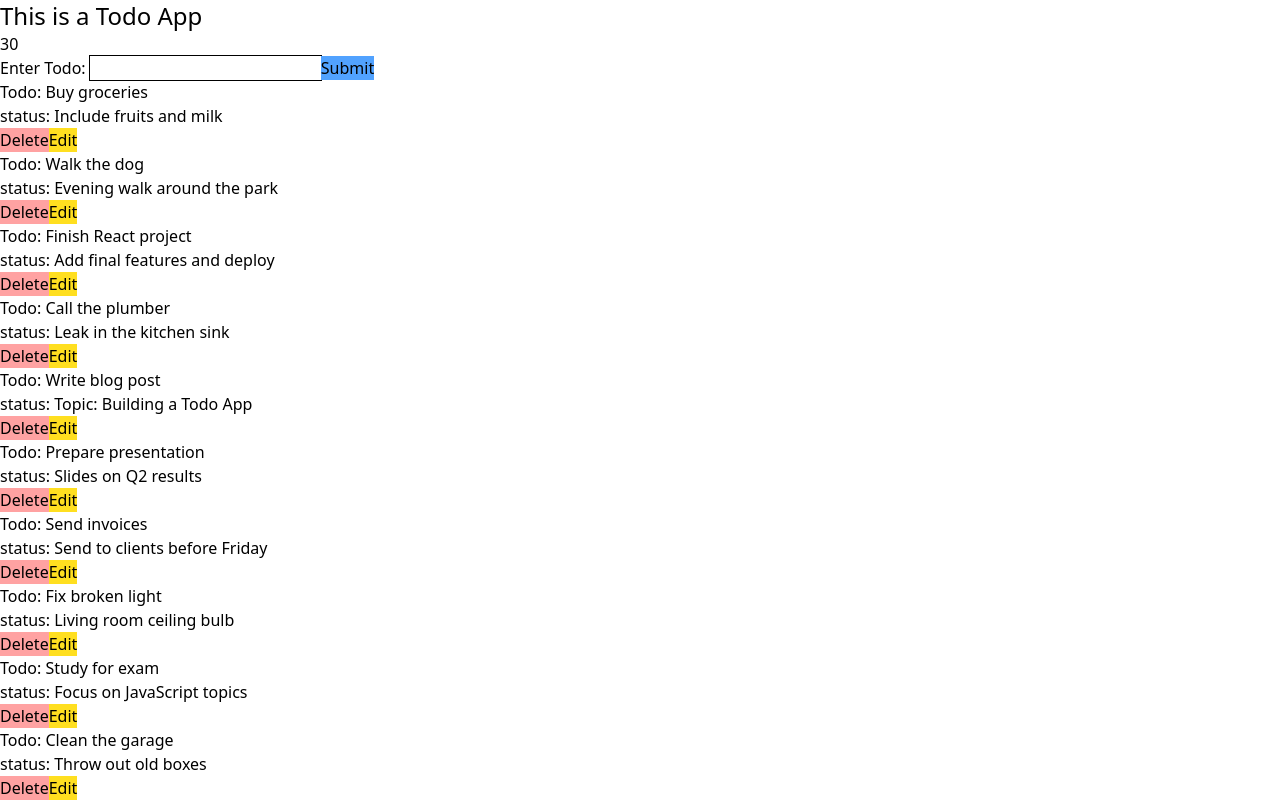
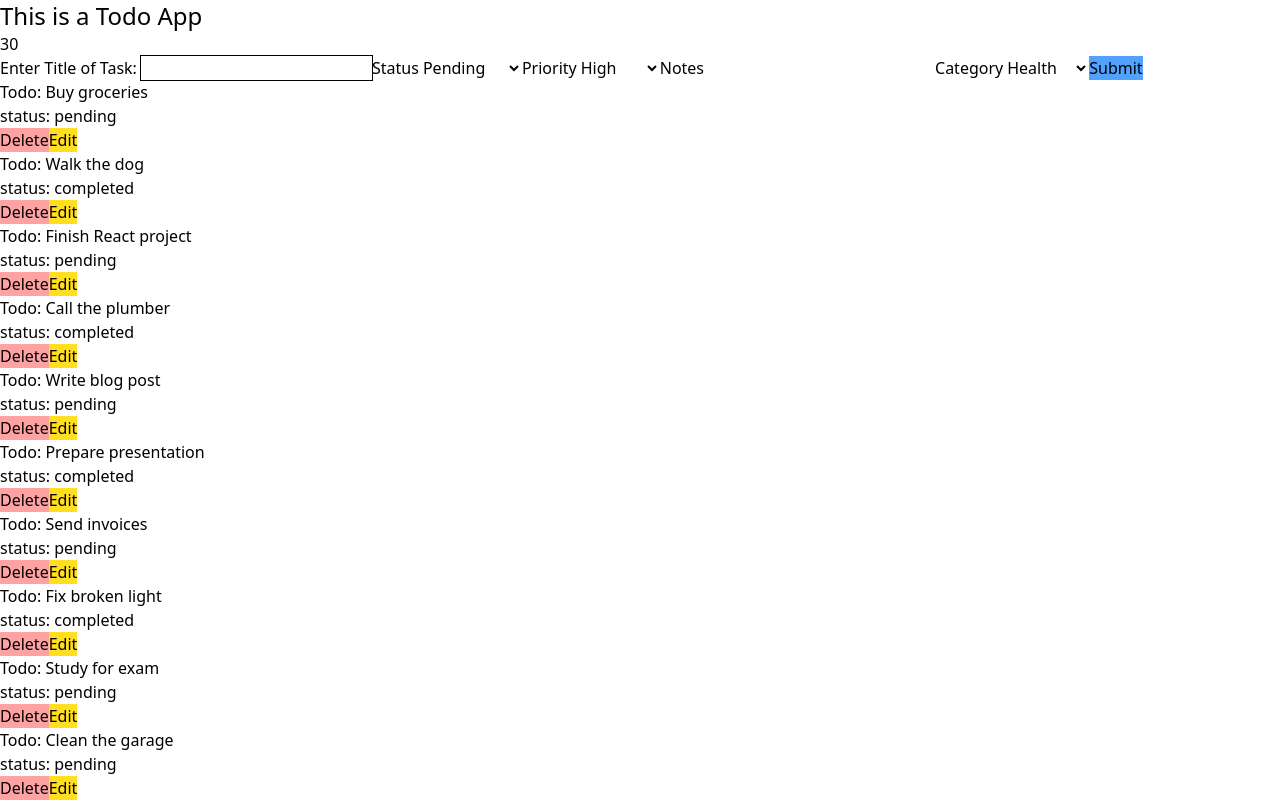
Before and after one commit to GeorgeAppianing/Todo-App, a React (Vite) app: page / in a window 1280 px wide. Shown: the top 802 px of the page. Built offline with nearby package versions, Linux system fonts and the light colour scheme; data requests are answered from the project's data file.

Commit message:
structured skeleton of project

```diff
--- a/src/App.jsx
+++ b/src/App.jsx
@@ -4,9 +4,13 @@ import axios from "axios";
 function App({ URL }) {
   const [todos, setTodos] = useState([]);
   const [loading, setLoading] = useState(false);
-  const [input, setInput] = useState("");
+  const [task, setTask] = useState("");
+  const [completed, setCompleted] = useState("");
+  const [priority, setPriority] = useState("");
+  const [notes, setNotes] = useState("");
+  const [category, setCategory] = useState("");
 
-  const sortedList = todos.slice(0, 10);
+  const sortedList = todos.slice(0, 100);
 
   function fetchData() {
     setLoading(true);
@@ -22,36 +26,6 @@ function App({ URL }) {
       });
   }
 
-  function handleSubmit(e) {
-    e.preventDefault();
-    if (!input) {
-      return;
-    }
-    axios
-      .post(URL, { title: input, completed: false, id: todos.length + 1 })
-      .then(() => {
-        setTodos([...todos]);
-      });
-  }
-
-  function handleDelete(id) {
-    axios.delete(`${URL}/${id}`).then(() => {
-      const updatedTodo = todos.filter((todo) => todo.id !== id);
-      setTodos(updatedTodo);
-    });
-  }
-
-  function handleEdit(id) {
-    axios
-      .put(`${URL}/${id}`, { completed: true, input, id })
-      .then((response) => {
-        const updatedTodo = todos.map((todo) =>
-          todo.id === id ? response.data : todo
-        );
-        setTodos(updatedTodo);
-      });
-  }
-
   useEffect(() => {
     fetchData();
   }, []);
@@ -60,14 +34,43 @@ function App({ URL }) {
     <div>
       <h1 className="text-2xl">This is a Todo App </h1>
       <p>{todos.length}</p>
-      <form onSubmit={handleSubmit}>
-        <label>Enter Todo: </label>
+      <form>
+        <label>Enter Title of Task: </label>
         <input
           type="text"
           className="ring-1"
-          value={input}
-          onChange={(e) => setInput(e.target.value)}
+          value={task}
+          onChange={(e) => setTask(e.target.value)}
         />
+        <label>Status</label>
+        <select name="" id="">
+          <option value="pending">Pending</option>
+          <option value="Completed">Completed</option>
+        </select>
+        <label>Priority</label>
+        <select name="" id="">
+          <option value="pending">High</option>
+          <option value="Completed">Medium</option>
+        </select>
+
+        <label htmlFor="">Notes</label>
+        <input type="text" />
+
+        <label>Category</label>
+        <select name="" id="">
+          <option value="pending">Health</option>
+          <option value="Completed">Personal</option>
+          <option value="Completed">Work</option>
+          <option value="Completed">Study</option>
+          <option value="Completed">Tech</option>
+          <option value="Completed">Career</option>
+          <option value="Completed">Family</option>
+          <option value="Completed">Hobby</option>
+          <option value="Completed">Leisure</option>
+          <option value="Completed">Travel</option>
+          <option value="Completed">Finance</option>
+        </select>
+
         <button className="bg-blue-400 text-black" type="submit">
           Submit
         </button>
@@ -76,9 +79,9 @@ function App({ URL }) {
         sortedList.map((todo) => (
           <div key={todo.id}>
             <h2>Todo: {todo.task}</h2>
-            <h2>status: {todo.notes}</h2>
+            <h2>status: {todo.status}</h2>
             <button
-              onClick={() => handleDelete(todo.id)}
+              // onClick={() => handleDelete(todo.id)}
               className="bg-red-300"
             >
               Delete
--- a/src/data.json
+++ b/src/data.json
@@ -3,7 +3,7 @@
     {
       "id": 1,
       "task": "Buy groceries",
-      "completed": false,
+      "status": "pending",
       "priority": "high",
       "notes": "Include fruits and milk",
       "category": "personal"
@@ -11,7 +11,7 @@
     {
       "id": 2,
       "task": "Walk the dog",
-      "completed": true,
+      "status": "completed",
       "priority": "medium",
       "notes": "Evening walk around the park",
       "category": "personal"
@@ -19,7 +19,7 @@
     {
       "id": 3,
       "task": "Finish React project",
-      "completed": false,
+      "status": "pending",
       "priority": "high",
       "notes": "Add final features and deploy",
       "category": "work"
@@ -27,7 +27,7 @@
     {
       "id": 4,
       "task": "Call the plumber",
-      "completed": true,
+      "status": "completed",
       "priority": "medium",
       "notes": "Leak in the kitchen sink",
       "category": "home"
@@ -35,7 +35,7 @@
     {
       "id": 5,
       "task": "Write blog post",
-      "completed": false,
+      "status": "pending",
       "priority": "low",
       "notes": "Topic: Building a Todo App",
       "category": "work"
@@ -43,7 +43,7 @@
     {
       "id": 6,
       "task": "Prepare presentation",
-      "completed": true,
+      "status": "completed",
       "priority": "high",
       "notes": "Slides on Q2 results",
       "category": "work"
@@ -51,7 +51,7 @@
     {
       "id": 7,
       "task": "Send invoices",
-      "completed": false,
+      "status": "pending",
       "priority": "medium",
       "notes": "Send to clients before Friday",
       "category": "finance"
@@ -59,7 +59,7 @@
     {
       "id": 8,
       "task": "Fix broken light",
-      "completed": true,
+      "status": "completed",
       "priority": "low",
       "notes": "Living room ceiling bulb",
       "category": "home"
@@ -67,7 +67,7 @@
     {
       "id": 9,
       "task": "Study for exam",
-      "completed": false,
+      "status": "pending",
       "priority": "high",
       "notes": "Focus on JavaScript topics",
       "category": "study"
@@ -75,7 +75,7 @@
     {
       "id": 10,
       "task": "Clean the garage",
-      "completed": false,
+      "status": "pending",
       "priority": "medium",
       "notes": "Throw out old boxes",
       "category": "home"
@@ -83,7 +83,7 @@
     {
       "id": 11,
       "task": "Update resume",
-      "completed": true,
+      "status": "completed",
       "priority": "high",
       "notes": "Add latest job role",
       "category": "career"
@@ -91,7 +91,7 @@
     {
       "id": 12,
       "task": "Schedule dentist appointment",
-      "completed": false,
+      "status": "pending",
       "priority": "medium",
       "notes": "Check-up due next month",
       "category": "health"
@@ -99,7 +99,7 @@
     {
       "id": 13,
       "task": "Check emails",
-      "completed": true,
+      "status": "completed",
       "priority": "low",
       "notes": "Clear unread messages",
       "category": "work"
@@ -107,7 +107,7 @@
     {
       "id": 14,
       "task": "Pay electricity bill",
-      "completed": true,
+      "status": "completed",
       "priority": "high",
       "notes": "Due by 10th",
       "category": "finance"
@@ -115,7 +115,7 @@
     {
       "id": 15,
       "task": "Organize bookshelf",
-      "completed": false,
+      "status": "pending",
       "priority": "low",
       "notes": "Alphabetize by author",
       "category": "personal"
@@ -123,7 +123,7 @@
     {
       "id": 16,
       "task": "Book flight tickets",
-      "completed": true,
+      "status": "completed",
       "priority": "high",
       "notes": "Traveling on 25th",
       "category": "travel"
@@ -131,7 +131,7 @@
     {
       "id": 17,
       "task": "Backup laptop",
-      "completed": false,
+      "status": "pending",
       "priority": "medium",
       "notes": "Use external hard drive",
       "category": "tech"
@@ -139,7 +139,7 @@
     {
       "id": 18,
       "task": "Wash car",
-      "completed": true,
+      "status": "completed",
       "priority": "low",
       "notes": "Vacuum interior too",
       "category": "personal"
@@ -147,7 +147,7 @@
     {
       "id": 19,
       "task": "Read a book",
-      "completed": false,
+      "status": "pending",
       "priority": "low",
       "notes": "Finish 'Atomic Habits'",
       "category": "leisure"
@@ -155,7 +155,7 @@
     {
       "id": 20,
       "task": "Practice guitar",
-      "completed": true,
+      "status": "completed",
       "priority": "medium",
       "notes": "Focus on fingerstyle",
       "category": "hobby"
@@ -163,7 +163,7 @@
     {
       "id": 21,
       "task": "Buy birthday gift",
-      "completed": false,
+      "status": "pending",
       "priority": "high",
       "notes": "Look for something unique",
       "category": "personal"
@@ -171,7 +171,7 @@
     {
       "id": 22,
       "task": "Call mom",
-      "completed": true,
+      "status": "completed",
       "priority": "medium",
       "notes": "Ask about her trip",
       "category": "family"
@@ -179,7 +179,7 @@
     {
       "id": 23,
       "task": "Update portfolio website",
-      "completed": false,
+      "status": "pending",
       "priority": "high",
       "notes": "Add recent projects",
       "category": "career"
@@ -187,7 +187,7 @@
     {
       "id": 24,
       "task": "Organize files",
-      "completed": false,
+      "status": "pending",
       "priority": "medium",
       "notes": "Sort by type and year",
       "category": "tech"
@@ -195,7 +195,7 @@
     {
       "id": 25,
       "task": "Refactor old code",
-      "completed": true,
+      "status": "completed",
       "priority": "high",
       "notes": "Clean up CSS and JS",
       "category": "work"
@@ -203,7 +203,7 @@
     {
       "id": 26,
       "task": "Prepare dinner",
-      "completed": false,
+      "status": "pending",
       "priority": "medium",
       "notes": "Try a new recipe",
       "category": "personal"
@@ -211,7 +211,7 @@
     {
       "id": 27,
       "task": "Meditate for 10 mins",
-      "completed": true,
+      "status": "completed",
       "priority": "low",
       "notes": "Use Headspace app",
       "category": "health"
@@ -219,7 +219,7 @@
     {
       "id": 28,
       "task": "Learn a new CSS trick",
-      "completed": false,
+      "status": "pending",
       "priority": "medium",
       "notes": "Check CSS Tricks blog",
       "category": "study"
@@ -227,7 +227,7 @@
     {
       "id": 29,
       "task": "Clean up email inbox",
-      "completed": true,
+      "status": "completed",
       "priority": "low",
       "notes": "Archive old threads",
       "category": "work"
@@ -235,7 +235,7 @@
     {
       "id": 30,
       "task": "Walk 10,000 steps",
-      "completed": false,
+      "status": "pending",
       "priority": "medium",
       "notes": "Track with Fitbit",
       "category": "health"
```
